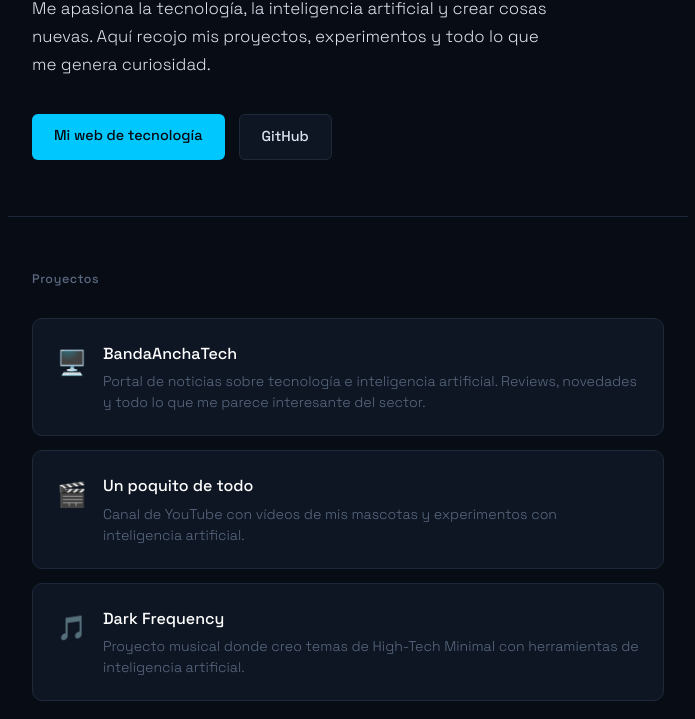
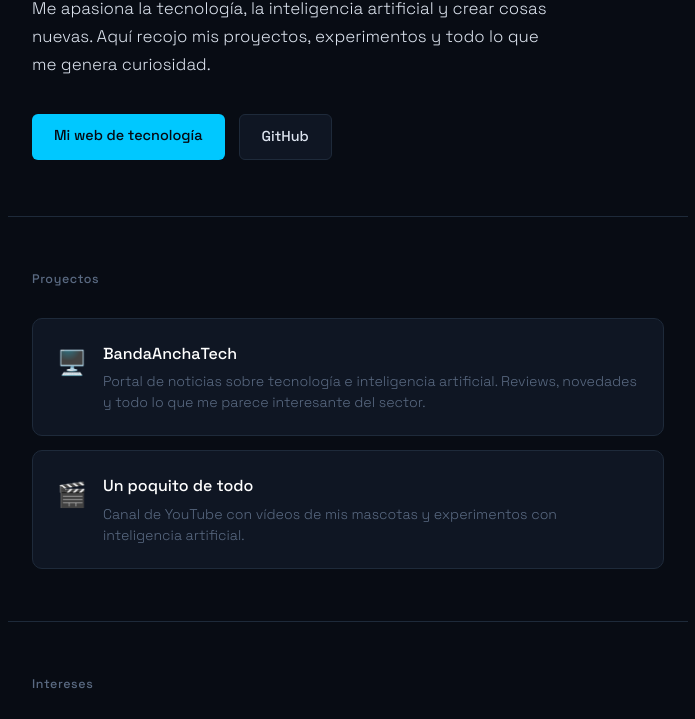
Before and after one commit to Karoll39/Start, a plain HTML site: page index.html in a window 1280 px wide. Shown: the part 218-937 px from the top of the page, without its empty margins (292-987 px from the left). Drawn offline with Linux system fonts and the light colour scheme.

Commit message:
Remove Dark Frequency project card from index.html
Quito Dark Frequency

```diff
--- a/index.html
+++ b/index.html
@@ -232,13 +232,7 @@
         </div>
       </a>
 
-      <a class="card" href="#" target="_blank">
-        <span class="card-icon">🎵</span>
-        <div>
-          <div class="card-title">Dark Frequency</div>
-          <div class="card-desc">Proyecto musical donde creo temas de High-Tech Minimal con herramientas de inteligencia artificial.</div>
-        </div>
-      </a>
+
 
     </div>
   </div>
```
